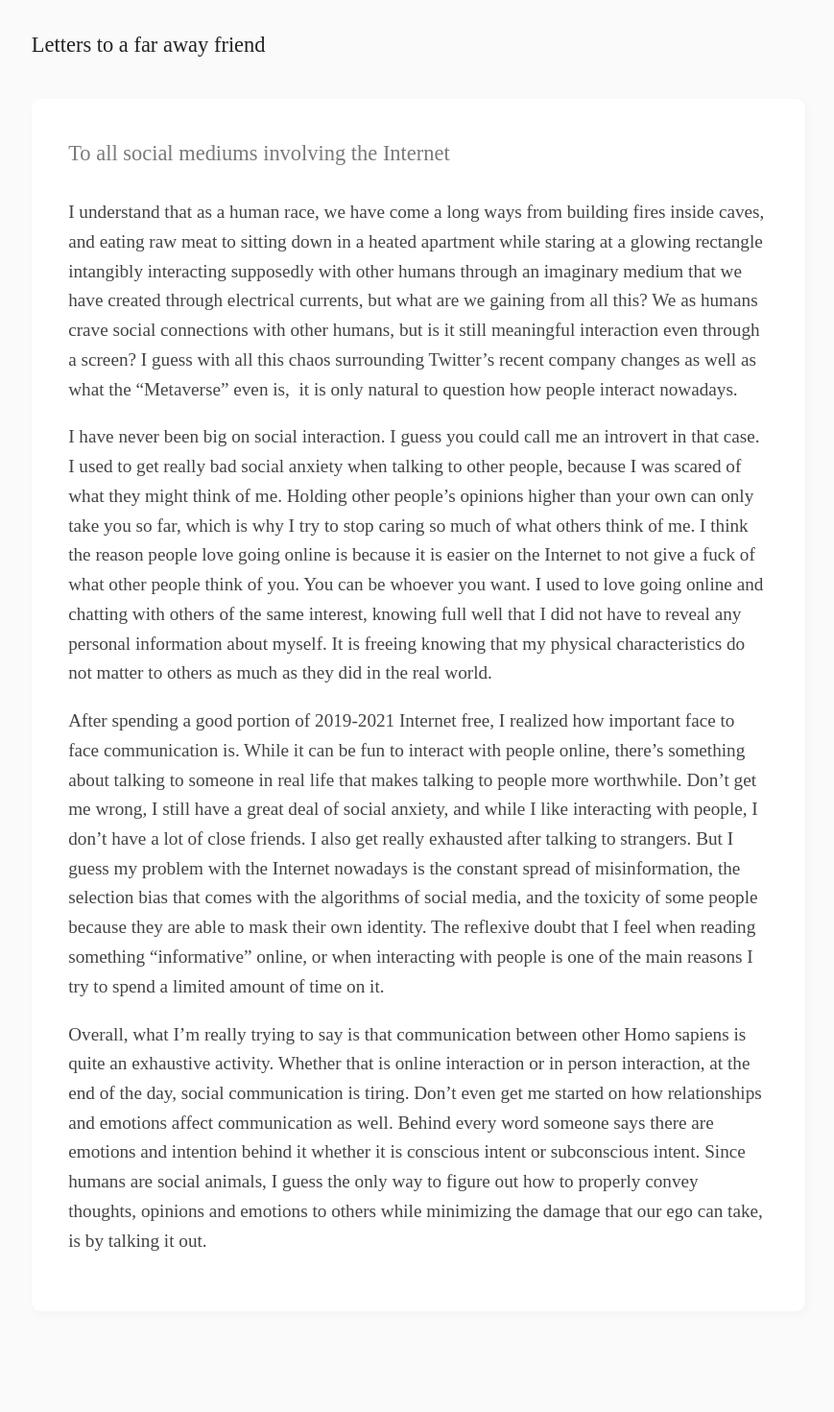
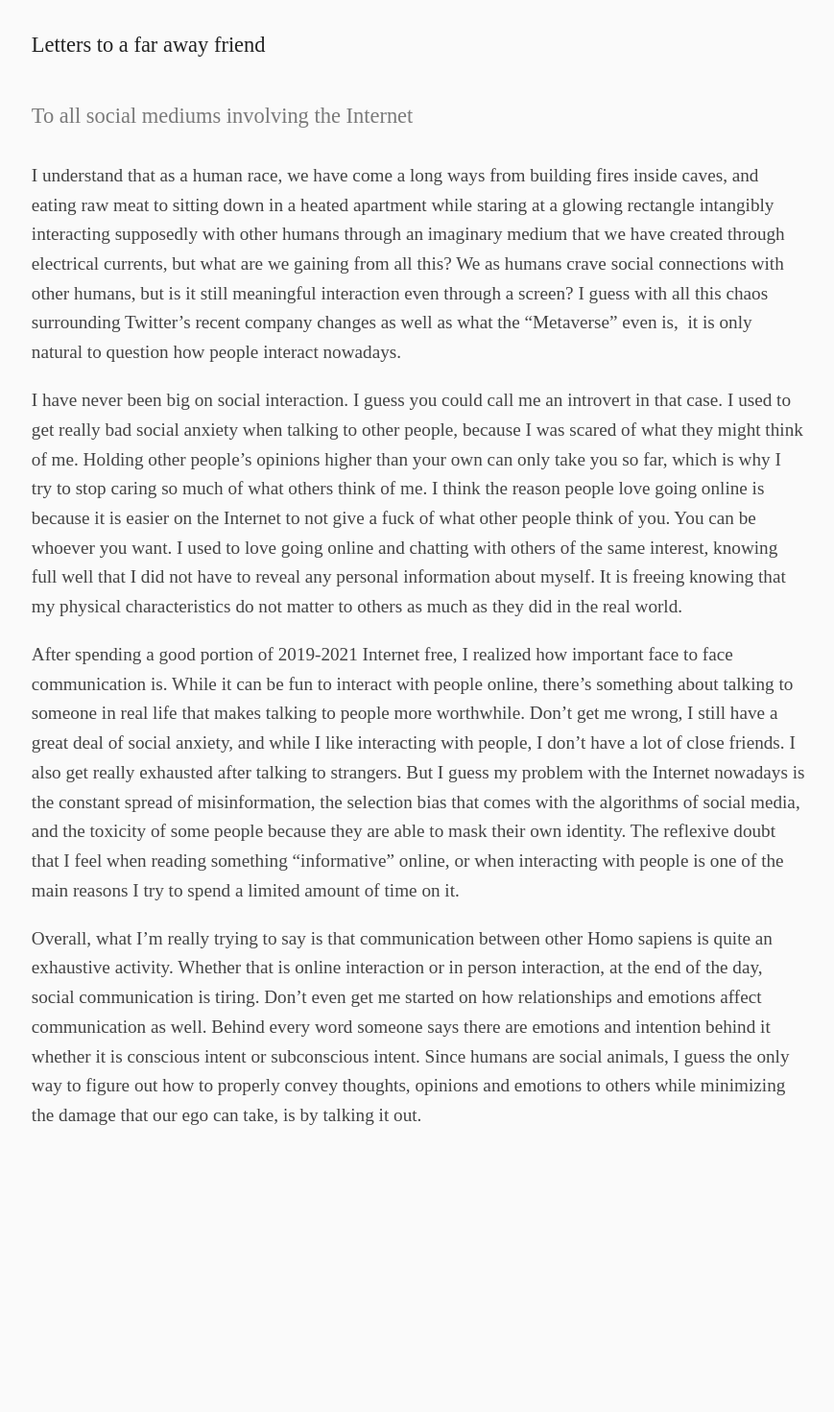
Before and after one commit to exkcd/blag, a Jekyll site: the page built from _posts/2022-12-04-the-social-dilemma.md, in a window 1280 px wide. Shown: the whole page at 96% size, without its empty margins (204-1073 px from the left). Built offline with Jekyll 4.4.1, drawn with Linux system fonts in a browser that asks for light colours; after the commit the page ends 1283 px from its top, so only the background shows below that.

Commit message:
Removed border in .post

```diff
--- a/assets/rey.css
+++ b/assets/rey.css
@@ -87,6 +87,7 @@ a:hover {
 .archive {
   margin-bottom: 3rem;
 }
+
 .archive-item {
   margin-bottom: 2rem;
   overflow: auto;
@@ -104,10 +105,6 @@ a:hover {
 
 .post {
   position: relative;
-  padding: 2em;
-  background-color: #fff;
-  border-radius: 0.5em;
-  box-shadow: 2px 3px 7px 2px rgba(0, 0, 0, .02);
   margin-bottom: 4rem;
 }
 
```
Also changed, not shown: 1 other file.
